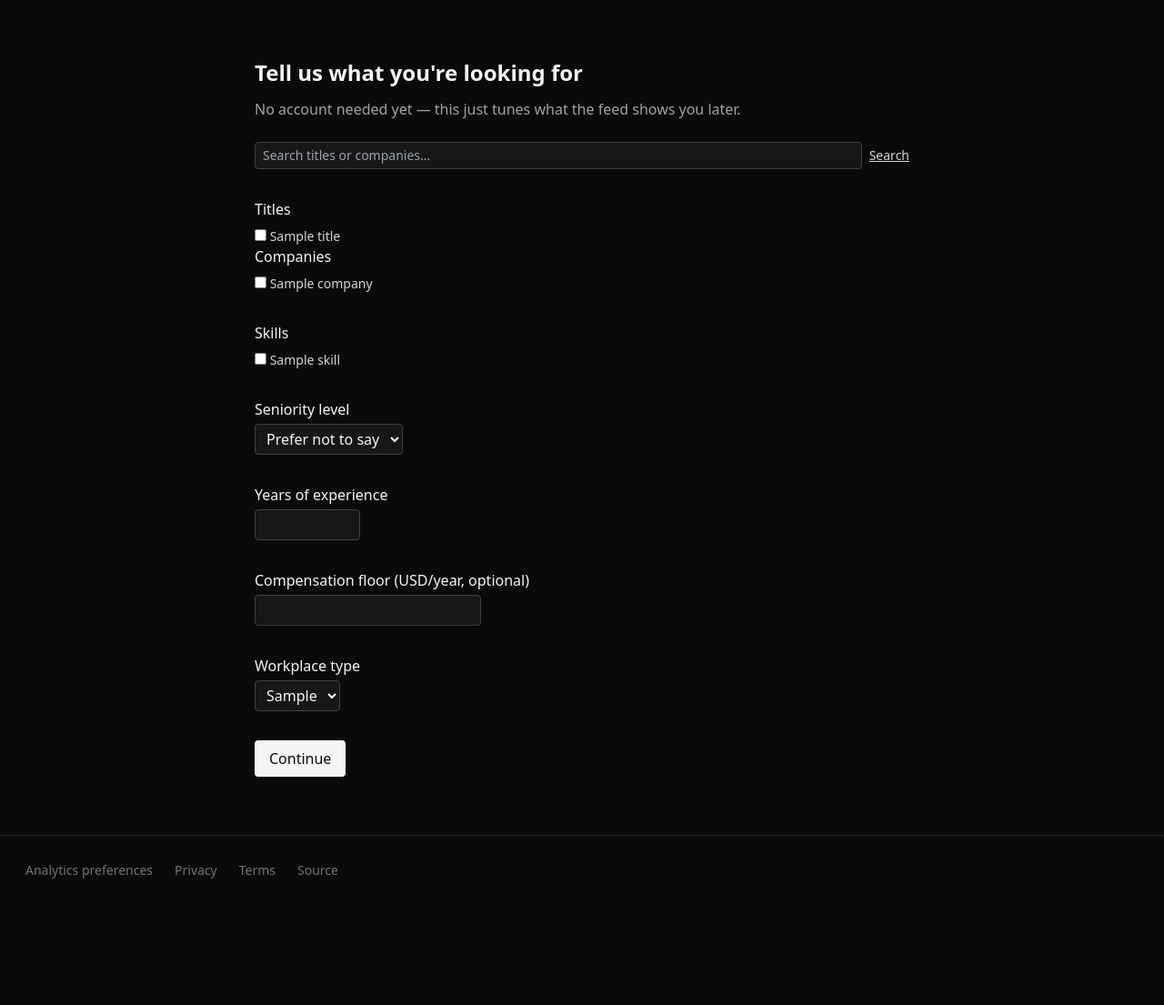
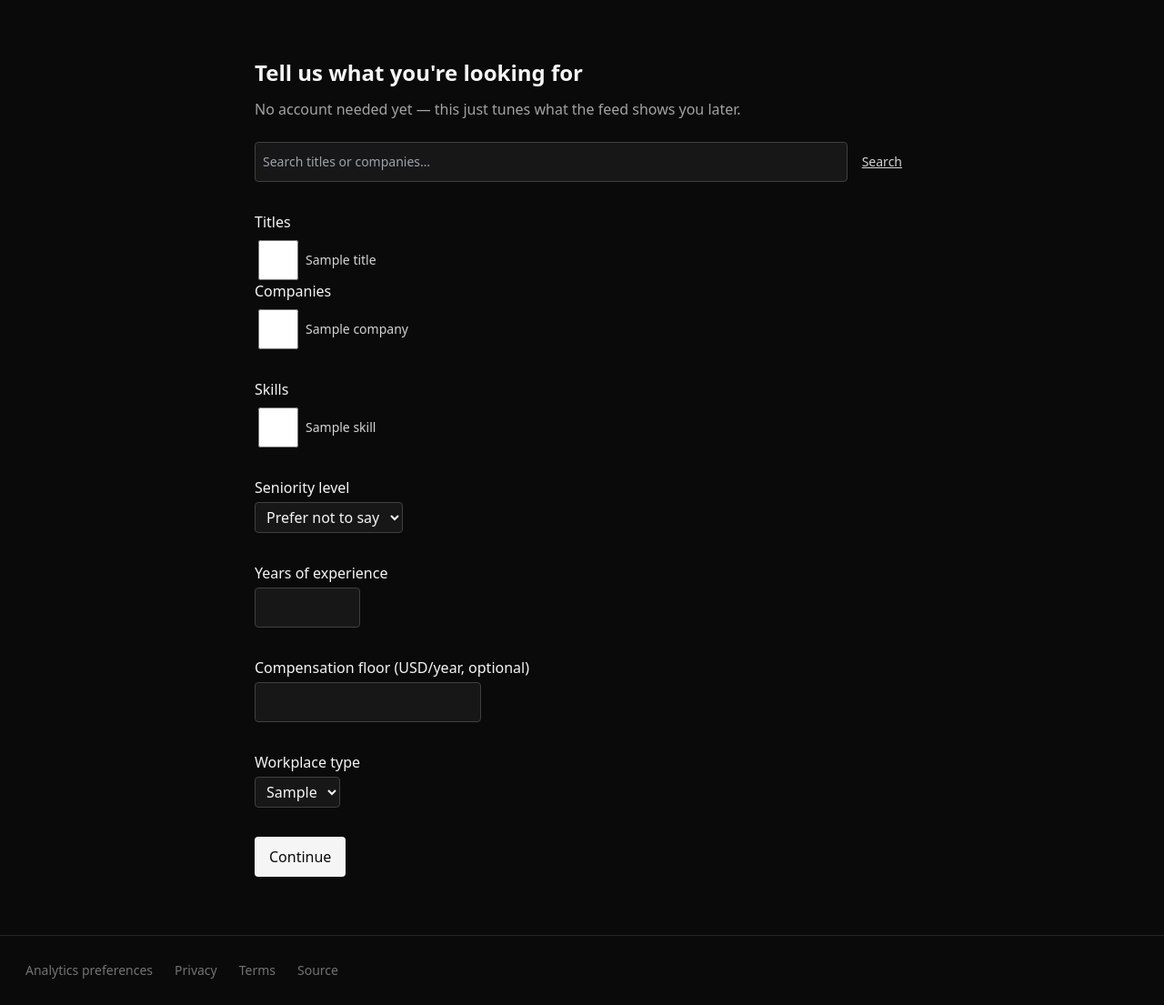
Before and after one commit to Senkichi/jobcannon, a Python web app: template jobcannon/web/templates/onboarding_picker.html in a window 1280 px wide. Shown: the part 77-1182 px from the top of the page at 91% size. Before the commit the page ends 1043 px from the top, so only its background shows below. Run offline with Jinja, Linux system fonts and the light colour scheme; the template is opened without the code that fills it: most values are stand-ins (such as "Sample title", 1, 10 or a date in 2020); some libraries are stand-ins or nearby versions.

Commit message:
style: 44px touch targets on /start picker + CTAs (#179)

```diff
--- a/jobcannon/web/templates/_picker_options.html
+++ b/jobcannon/web/templates/_picker_options.html
@@ -23,8 +23,8 @@
     <legend class="font-medium mb-2">Titles</legend>
     {% if titles %}
       {% for title in titles %}
-        <label class="block text-sm text-neutral-300">
-          <input type="checkbox" name="titles" value="{{ title }}" {% if title in checked_titles %}checked{% endif %}> {{ title }}
+        <label class="flex items-center gap-2 min-h-11 px-1 text-sm text-neutral-300">
+          <input type="checkbox" name="titles" value="{{ title }}" {% if title in checked_titles %}checked{% endif %} class="h-11 w-11 shrink-0 accent-neutral-100"> {{ title }}
         </label>
       {% endfor %}
     {% elif q %}
@@ -37,8 +37,8 @@
     <legend class="font-medium mb-2">Companies</legend>
     {% if companies %}
       {% for company in companies %}
-        <label class="block text-sm text-neutral-300">
-          <input type="checkbox" name="companies" value="{{ company }}" {% if company in checked_companies %}checked{% endif %}> {{ company }}
+        <label class="flex items-center gap-2 min-h-11 px-1 text-sm text-neutral-300">
+          <input type="checkbox" name="companies" value="{{ company }}" {% if company in checked_companies %}checked{% endif %} class="h-11 w-11 shrink-0 accent-neutral-100"> {{ company }}
         </label>
       {% endfor %}
     {% elif q %}
--- a/jobcannon/web/templates/_picker_submitted.html
+++ b/jobcannon/web/templates/_picker_submitted.html
@@ -12,6 +12,6 @@
 <div id="picker-options">
   <p class="text-neutral-400">
     Your selections are saved.
-    <a href="{{ url_for('onboarding.preview') }}" class="underline">See your preview</a>.
+    <a href="{{ url_for('onboarding.preview') }}" class="underline min-h-11 inline-flex items-center px-1">See your preview</a>.
   </p>
 </div>
--- a/jobcannon/web/templates/error_401.html
+++ b/jobcannon/web/templates/error_401.html
@@ -4,13 +4,13 @@
 <h1 class="text-2xl font-semibold mb-3">Sign-in required</h1>
 <p class="text-neutral-400 mb-4">
   This page needs a signed-in account.
-  <a href="/start" class="underline">Start with the picker</a> if you're new here.
+  <a href="/start" class="underline min-h-11 inline-flex items-center px-1">Start with the picker</a> if you're new here.
 </p>
 {% if clerk_sign_in_url or clerk_sign_up_url %}
   <p class="text-neutral-400">
-    {% if clerk_sign_in_url %}<a href="{{ clerk_sign_in_url }}" class="underline text-neutral-100">Sign in</a>{% endif %}
+    {% if clerk_sign_in_url %}<a href="{{ clerk_sign_in_url }}" class="underline text-neutral-100 min-h-11 inline-flex items-center px-1">Sign in</a>{% endif %}
     {% if clerk_sign_in_url and clerk_sign_up_url %}or{% endif %}
-    {% if clerk_sign_up_url %}<a href="{{ clerk_sign_up_url }}" class="underline text-neutral-100">sign up</a>{% endif %}
+    {% if clerk_sign_up_url %}<a href="{{ clerk_sign_up_url }}" class="underline text-neutral-100 min-h-11 inline-flex items-center px-1">sign up</a>{% endif %}
   </p>
 {% endif %}
 {% endblock %}
--- a/jobcannon/web/templates/onboarding_picker.html
+++ b/jobcannon/web/templates/onboarding_picker.html
@@ -5,7 +5,7 @@
   <h1 class="text-2xl font-semibold mb-3">Picker submitted</h1>
   <p class="text-neutral-400">
     Your selections are saved.
-    <a href="{{ url_for('onboarding.preview') }}" class="underline">See your preview</a>.
+    <a href="{{ url_for('onboarding.preview') }}" class="underline min-h-11 inline-flex items-center px-1">See your preview</a>.
   </p>
 {% else %}
   <h1 class="text-2xl font-semibold mb-3">Tell us what you're looking for</h1>
@@ -43,14 +43,14 @@
            hx-target="#picker-options"
            hx-swap="outerHTML"
            hx-include="[name='titles']:checked,[name='companies']:checked"
-           class="bg-neutral-900 border border-neutral-700 rounded px-2 py-1 text-sm text-neutral-100 flex-1">
+           class="bg-neutral-900 border border-neutral-700 rounded px-2 py-1 text-sm text-neutral-100 flex-1 min-h-11">
     {% for title in checked_titles %}
       <input type="hidden" name="titles" value="{{ title }}">
     {% endfor %}
     {% for company in checked_companies %}
       <input type="hidden" name="companies" value="{{ company }}">
     {% endfor %}
-    <button type="submit" class="text-sm underline text-neutral-300">Search</button>
+    <button type="submit" class="text-sm underline text-neutral-300 min-h-11 inline-flex items-center px-2">Search</button>
   </form>
   <form method="post" action="/start" class="space-y-8">
     <input type="hidden" name="csrf_token" value="{{ csrf_token() }}">
@@ -58,12 +58,12 @@
     <fieldset>
       <legend class="font-medium mb-2">Skills</legend>
       {% for skill in skills %}
-        <label class="block text-sm text-neutral-300">
-          <input type="checkbox" name="skills" value="{{ skill }}"> {{ skill }}
+        <label class="flex items-center gap-2 min-h-11 px-1 text-sm text-neutral-300">
+          <input type="checkbox" name="skills" value="{{ skill }}" class="h-11 w-11 shrink-0 accent-neutral-100"> {{ skill }}
         </label>
       {% endfor %}
     </fieldset>
-    <label class="block">
+    <label class="block min-h-11">
       <span class="font-medium">Seniority level</span>
       <select name="seniority_level" class="block mt-1 bg-neutral-900 border border-neutral-700 rounded px-2 py-1">
         <option value="">Prefer not to say</option>
@@ -72,17 +72,17 @@
         {% endfor %}
       </select>
     </label>
-    <label class="block">
+    <label class="block min-h-11">
       <span class="font-medium">Years of experience</span>
       <input type="number" name="years_of_experience" min="0" max="60" step="0.5"
-             class="block mt-1 bg-neutral-900 border border-neutral-700 rounded px-2 py-1">
+             class="block mt-1 bg-neutral-900 border border-neutral-700 rounded px-2 py-1 min-h-11">
     </label>
-    <label class="block">
+    <label class="block min-h-11">
       <span class="font-medium">Compensation floor (USD/year, optional)</span>
       <input type="number" name="comp_floor_usd" min="0" step="1"
-             class="block mt-1 bg-neutral-900 border border-neutral-700 rounded px-2 py-1">
+             class="block mt-1 bg-neutral-900 border border-neutral-700 rounded px-2 py-1 min-h-11">
     </label>
-    <label class="block">
+    <label class="block min-h-11">
       <span class="font-medium">Workplace type</span>
       <select name="workplace_type" class="block mt-1 bg-neutral-900 border border-neutral-700 rounded px-2 py-1">
         {% for wt in workplace_types %}
@@ -90,7 +90,7 @@
         {% endfor %}
       </select>
     </label>
-    <button type="submit" class="bg-neutral-100 text-neutral-950 px-4 py-2 rounded font-medium">Continue</button>
+    <button type="submit" class="bg-neutral-100 text-neutral-950 px-4 py-2 rounded font-medium min-h-11 inline-flex items-center">Continue</button>
   </form>
 {% endif %}
 {% endblock %}
```
